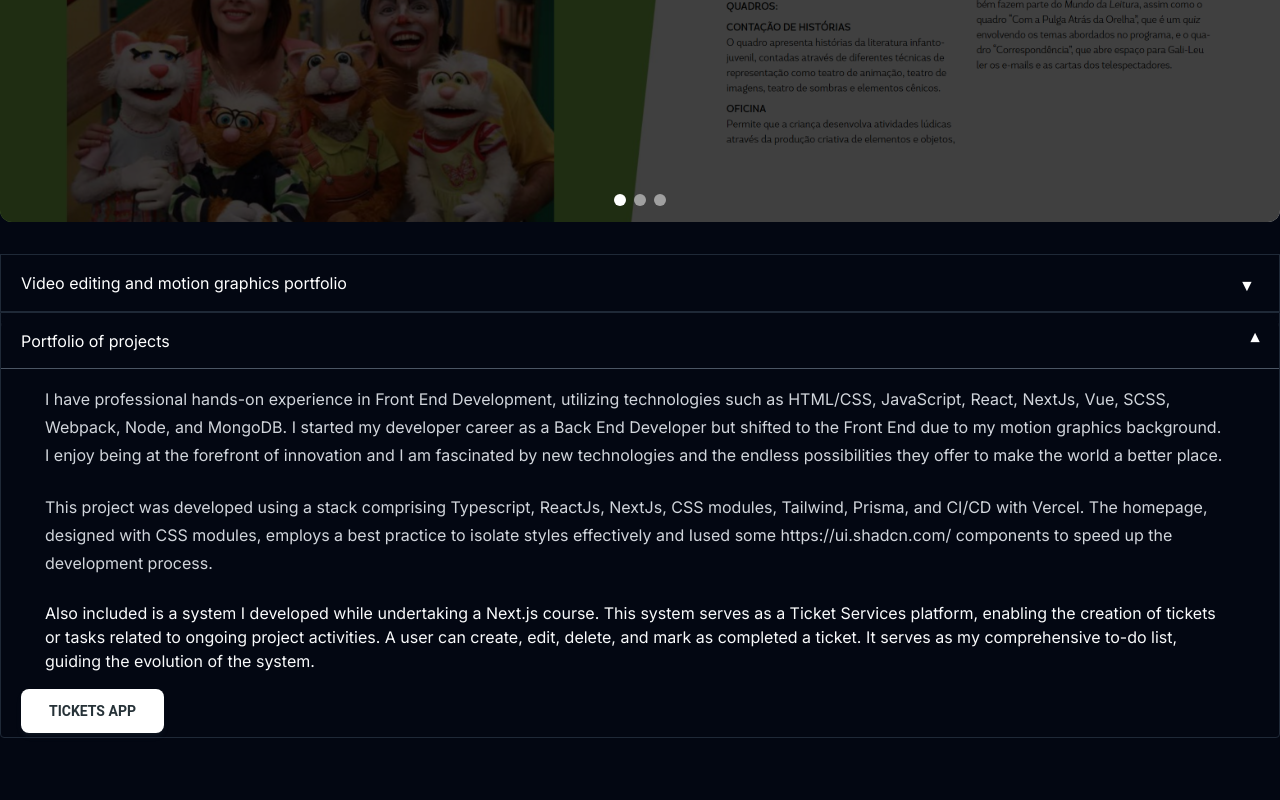
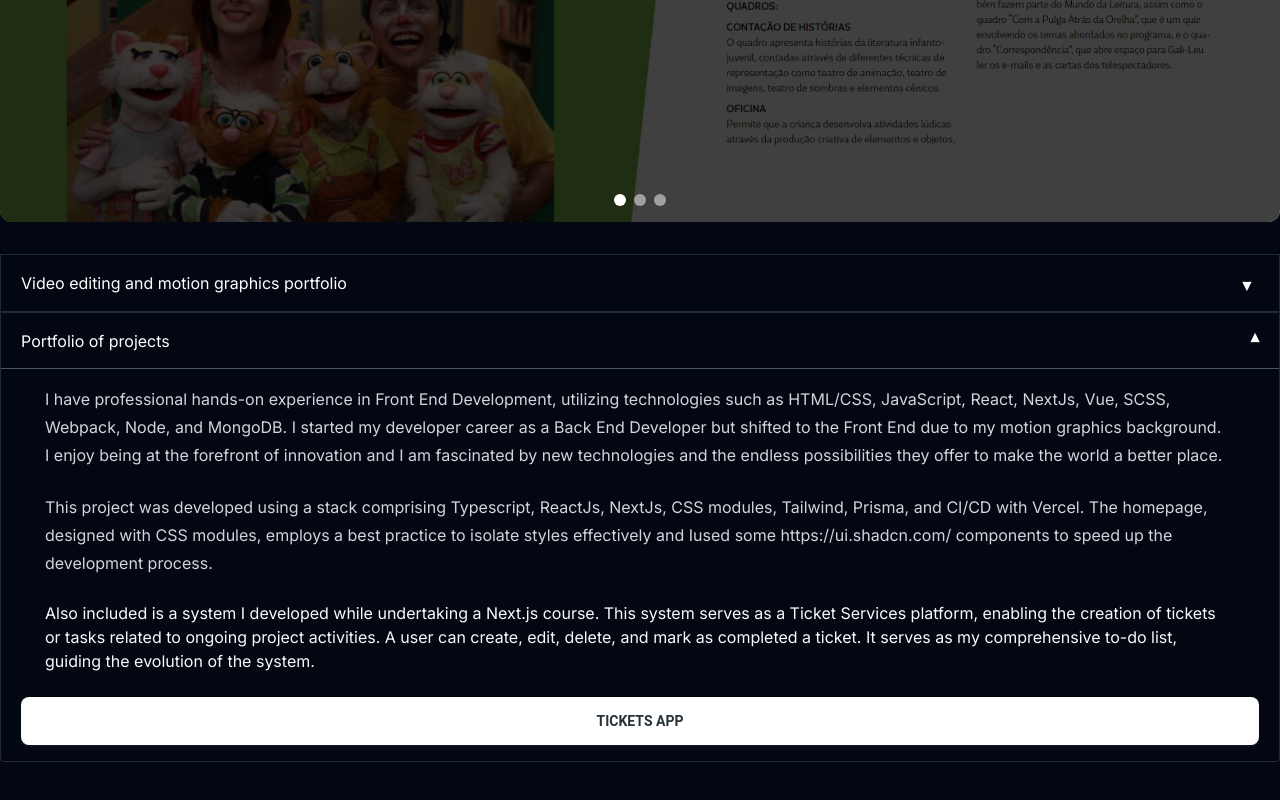
Before and after one commit to alessandrolorenz/next-service-tickets, a Next.js app: page / in a window 1280 px wide. Shown: the part 1822-2622 px from the top of the page. Before the commit the page ends 2600 px from the top, so only its background shows below. Built offline with nearby package versions, Linux system fonts and the light colour scheme; no server answers; grey boxes are pictures that could not be loaded.

Commit message:
fix(build): button1

```diff
--- a/app/page.tsx
+++ b/app/page.tsx
@@ -314,7 +314,7 @@
                         </CardFooter>
                                 <Link
                                     href="/ticket-app"
-                                    className='align-middle select-none font-sans font-bold text-center uppercase transition-all disabled:opacity-50 disabled:shadow-none disabled:pointer-events-none text-sm py-3.5 px-7 rounded-lg bg-white text-blue-gray-900 shadow-md shadow-blue-gray-500/10 hover:shadow-lg hover:shadow-blue-gray-500/20 focus:opacity-[0.85] focus:shadow-none active:opacity-[0.85] active:shadow-none gap-3 m-auto w-full'
+                                    className='align-middle select-none font-sans font-bold text-center uppercase transition-all disabled:opacity-50 disabled:shadow-none disabled:pointer-events-none text-sm py-3.5 px-7 rounded-lg bg-white text-blue-gray-900 shadow-md shadow-blue-gray-500/10 hover:shadow-lg hover:shadow-blue-gray-500/20 focus:opacity-[0.85] focus:shadow-none active:opacity-[0.85] active:shadow-none gap-3 m-auto w-full block'
                                     key="Tickets App"
                                 >
                                     Tickets App
```
